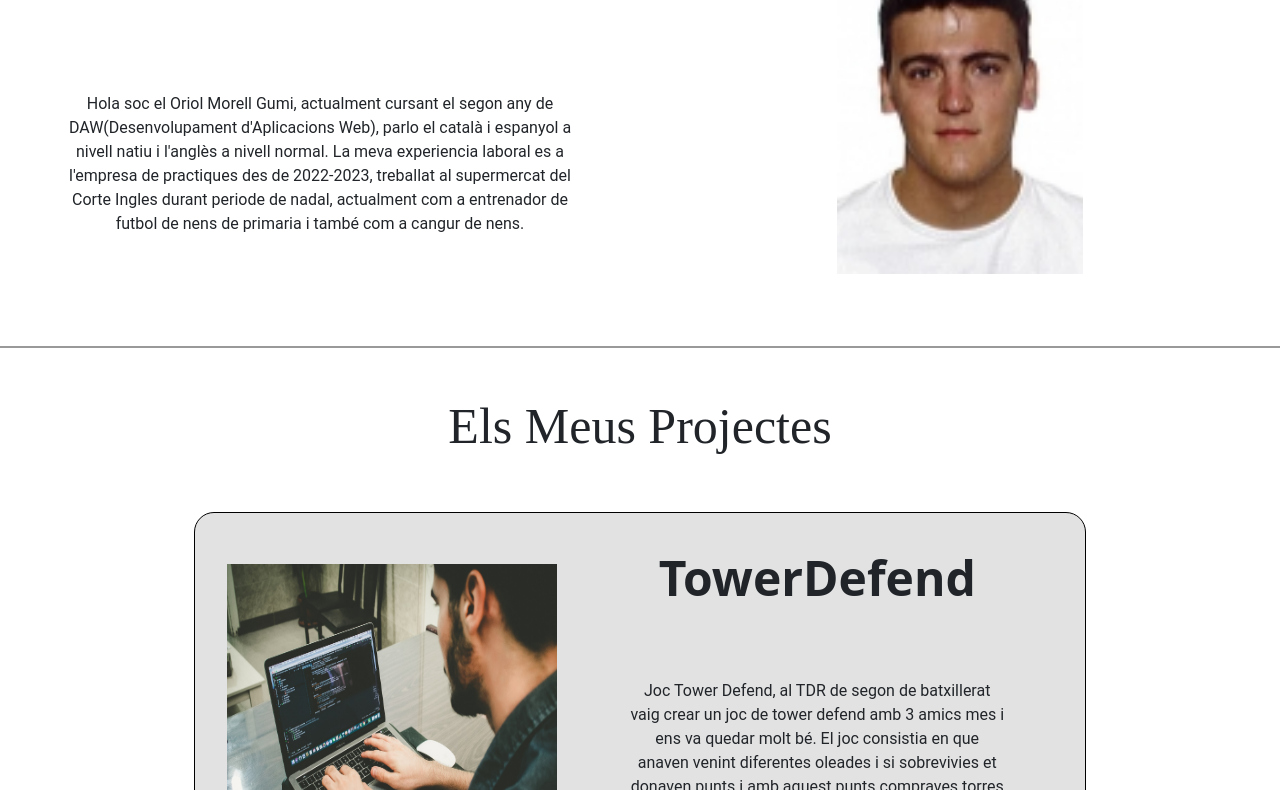
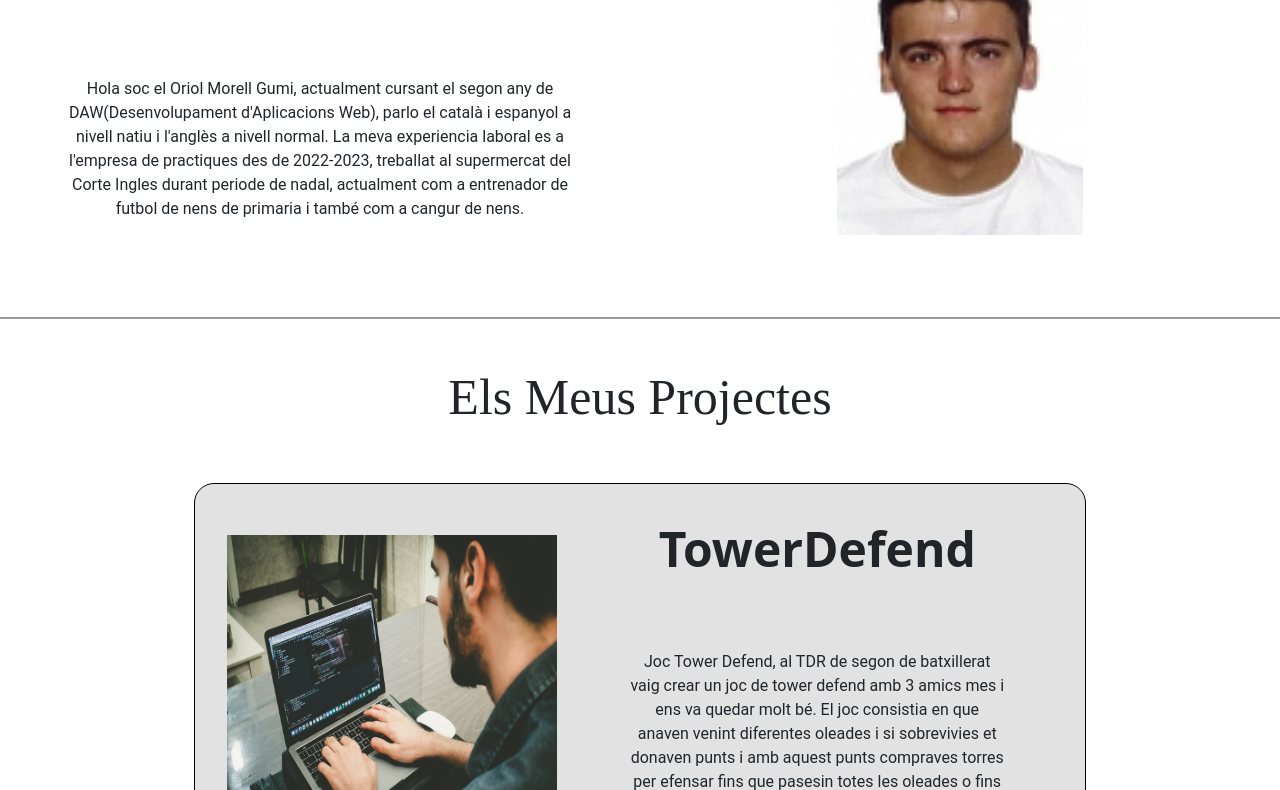
Before and after one commit to oriolmorell/M9_Proyecto_MorellOriol, a plain HTML site: page index.html in a window 1280 px wide. Shown: the part 773-1563 px from the top of the page. Drawn offline with nearby package versions, Linux system fonts and the light colour scheme; a web font is replaced by a local one.

Commit message:
imatge
hi

```diff
--- a/index.html
+++ b/index.html
@@ -63,7 +63,7 @@
                         durant periode de nadal, actualment com a entrenador de futbol de nens de primaria i també com a cangur de nens.</p>
                 </div>
                 <div class="col-12 col-sm-12 col-md-6">
-                <img src="img/Oriol Morell.jpg" class=" imatge_meva img-fluid m-4" alt="">
+                <img src="img/Oriol Morell.jpg" class=" imatge_meva img-fluid m-4" style="width: 40%; height: 300px;" alt="">
                 </div>
             </div>
         </div>
```
